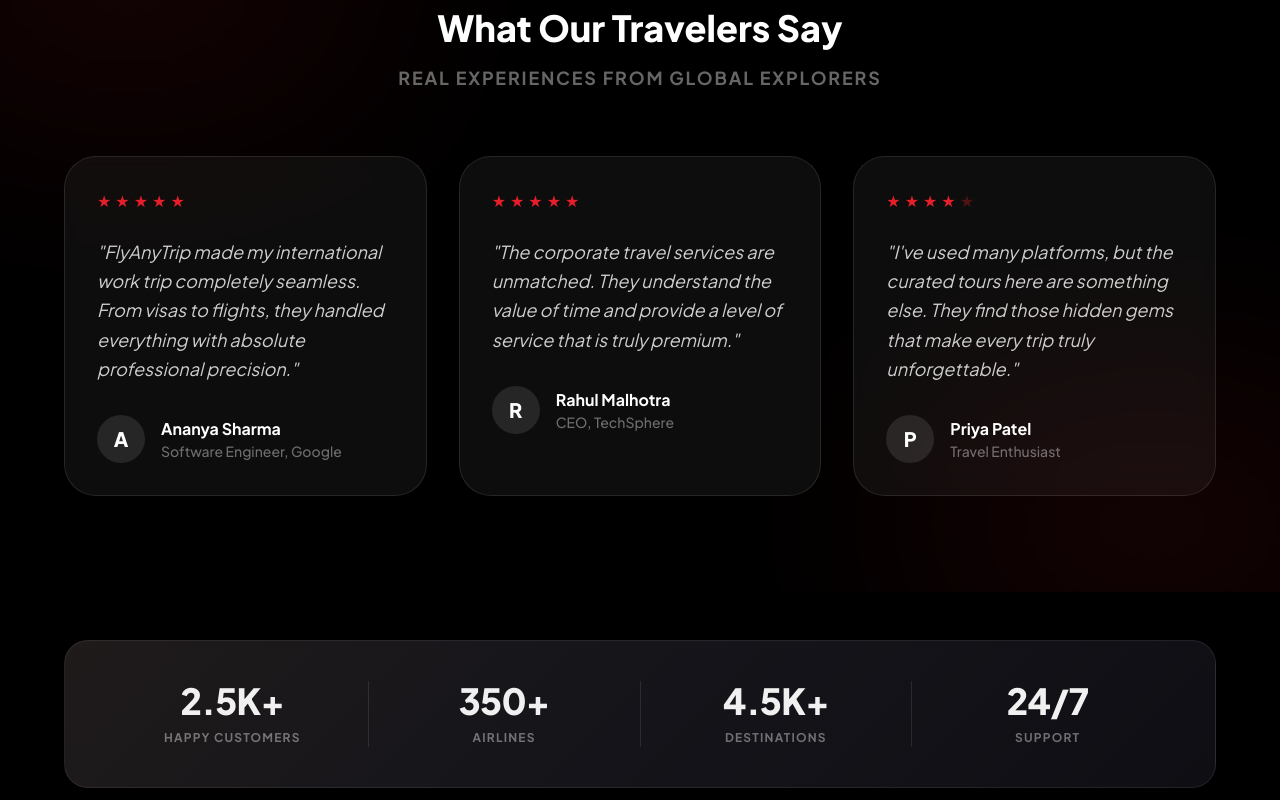
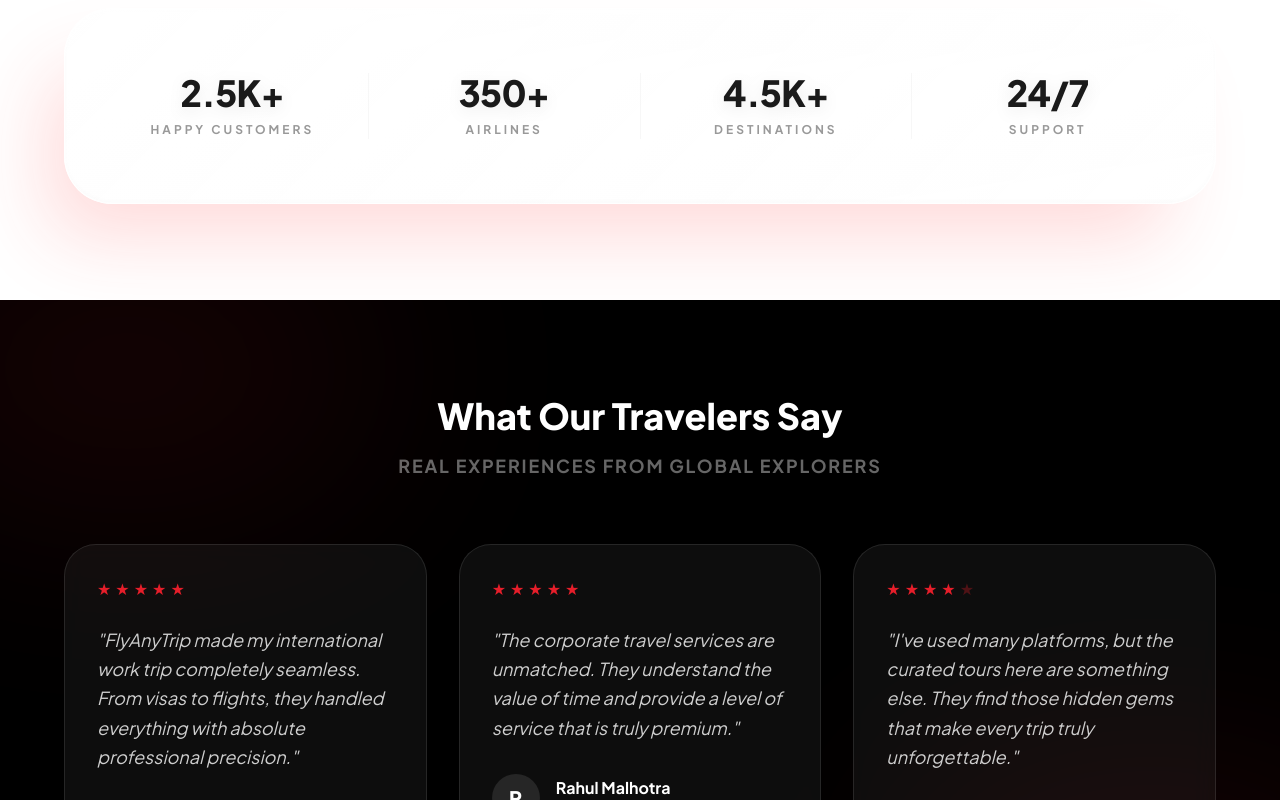
Before and after one commit to W3BOPERATIONS/Flyantrip_frontend, a React (Vite) app: page / in a window 1280 px wide. Shown: the part 2280-3080 px from the top of the page. Built offline with nearby package versions, Linux system fonts and the light colour scheme; no server answers.

Commit message:
feat: changes to stats bar

```diff
--- a/src/components/features/common/HomeContent.jsx
+++ b/src/components/features/common/HomeContent.jsx
@@ -85,6 +85,53 @@ const HomeContent = ({ results, searching }) => {
         </div>
       </section>
 
+      {/* Stats Bar — moved outside testimonials for better visual separation */}
+      <section className="py-24 bg-white relative">
+        <div className="max-w-[1200px] mx-auto px-6">
+          <div
+            className="flex items-center justify-around rounded-[48px] py-16 px-8 border border-white/60 relative group"
+            style={{
+              background: 'linear-gradient(135deg, rgba(255, 255, 255, 0.98) 0%, rgba(255, 255, 255, 0.92) 100%)',
+              backdropFilter: 'blur(40px) saturate(2)',
+              WebkitBackdropFilter: 'blur(40px) saturate(2)',
+              boxShadow: '-32px 48px 80px -16px rgba(255, 51, 51, 0.18), inset 0 2px 4px rgba(255, 255, 255, 0.8), inset 0 -2px 4px rgba(0, 0, 0, 0.02)',
+            }}
+          >
+            {/* Subtle Surface Shine layer */}
+            <div className="absolute inset-0 rounded-[48px] bg-gradient-to-br from-white/20 to-transparent pointer-events-none" />
+
+            {[
+              { value: '2.5K+', label: 'Happy Customers' },
+              { value: '350+',  label: 'Airlines' },
+              { value: '4.5K+', label: 'Destinations' },
+              { value: '24/7',  label: 'Support' },
+            ].map((stat, i) => (
+              <div
+                key={i}
+                className="flex flex-col items-center gap-2 flex-1 group/stat relative z-10"
+                style={{
+                  borderLeft: i !== 0 ? '1px solid rgba(0,0,0,0.03)' : 'none',
+                }}
+              >
+                <span
+                  className="text-4xl font-black tracking-tight transition-all group-hover/stat:scale-110 duration-500"
+                  style={{
+                    color: '#1a1a1a',
+                    letterSpacing: '-0.02em',
+                    filter: 'drop-shadow(0 4px 8px rgba(0,0,0,0.08))'
+                  }}
+                >
+                  {stat.value}
+                </span>
+                <span className="text-[12px] font-bold uppercase tracking-[0.25em] text-brand-black/40 group-hover/stat:text-brand-red transition-all duration-300">
+                  {stat.label}
+                </span>
+              </div>
+            ))}
+          </div>
+        </div>
+      </section>
+
       {/* Testimonials Section */}
       <section className="py-24 bg-brand-black relative overflow-hidden">
         <div className="absolute top-0 left-0 w-full h-full opacity-10 pointer-events-none">
@@ -116,45 +163,6 @@ const HomeContent = ({ results, searching }) => {
                     <div className="text-white/40 text-sm font-medium">{t.role}</div>
                   </div>
                 </div>
-              </div>
-            ))}
-          </div>
-        </div>
-      </section>
-
-      {/* Stats Bar — shown between testimonials and the partners slider */}
-      <section className="py-12 bg-brand-black">
-        <div className="max-w-[1200px] mx-auto px-6">
-          <div
-            className="flex items-center justify-around rounded-3xl py-10 px-8"
-            style={{
-              background: 'linear-gradient(135deg, rgba(255,220,220,0.12) 0%, rgba(200,200,255,0.10) 50%, rgba(180,180,255,0.08) 100%)',
-              border: '1px solid rgba(255,255,255,0.08)',
-              backdropFilter: 'blur(12px)',
-            }}
-          >
-            {[
-              { value: '2.5K+', label: 'Happy Customers' },
-              { value: '350+',  label: 'Airlines' },
-              { value: '4.5K+', label: 'Destinations' },
-              { value: '24/7',  label: 'Support' },
-            ].map((stat, i) => (
-              <div
-                key={i}
-                className="flex flex-col items-center gap-2 flex-1"
-                style={{
-                  borderLeft: i !== 0 ? '1px solid rgba(255,255,255,0.1)' : 'none',
-                }}
-              >
-                <span
-                  className="text-4xl font-black tracking-tight"
-                  style={{ color: '#f0f0f0', letterSpacing: '-0.02em' }}
-                >
-                  {stat.value}
-                </span>
-                <span className="text-[12px] font-bold uppercase tracking-widest text-white/40">
-                  {stat.label}
-                </span>
               </div>
             ))}
           </div>
```
